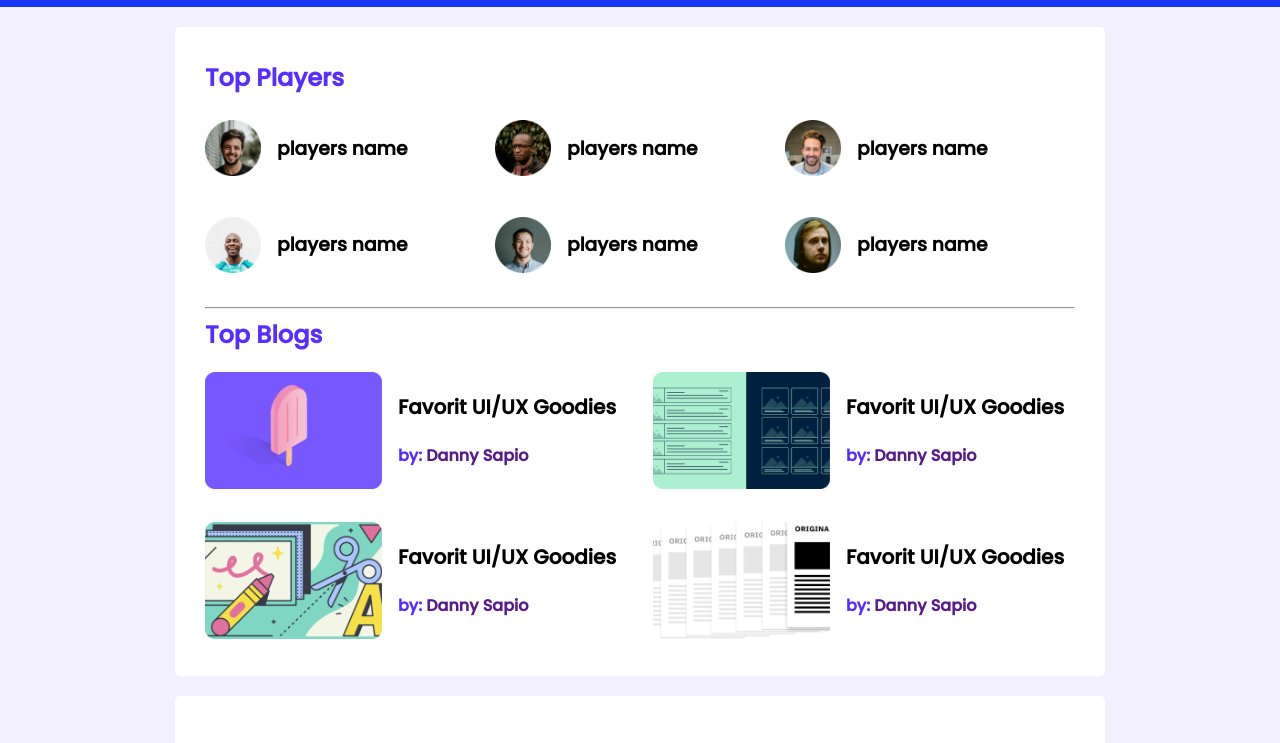
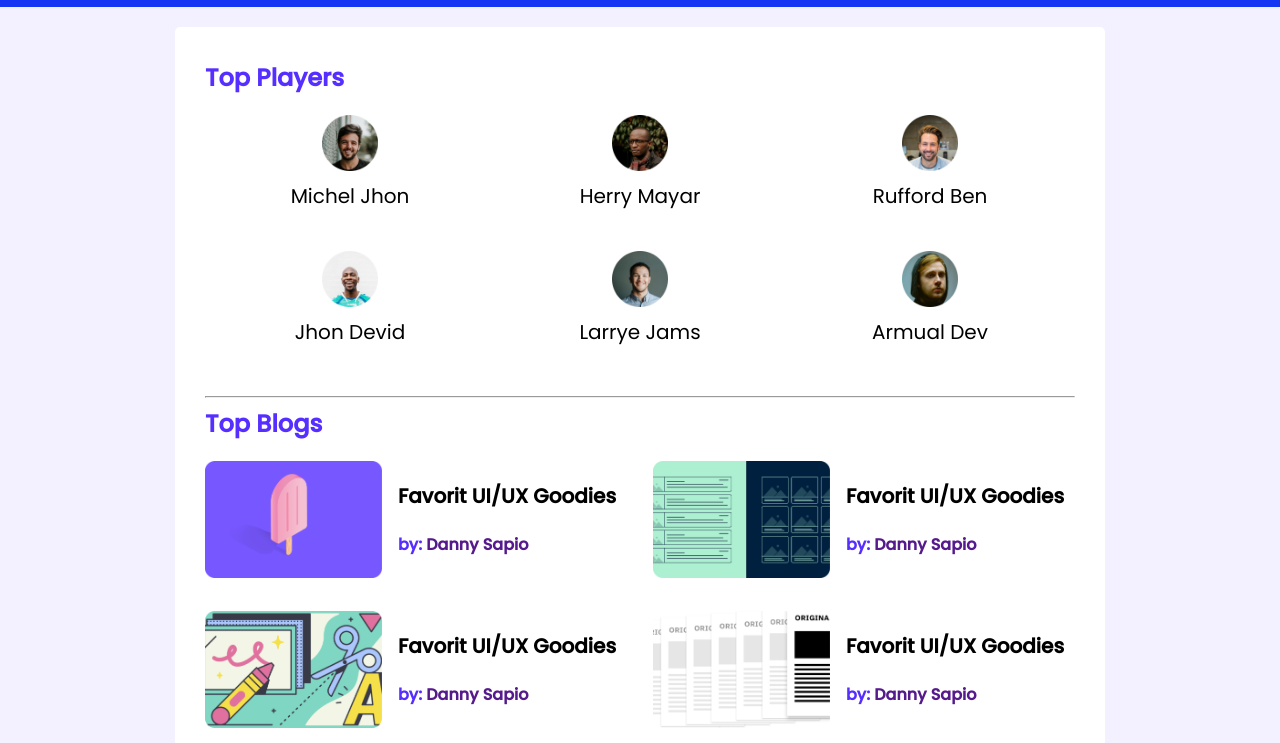
Before and after one commit to apudebnath/leadar-board, a plain HTML site: page index.html in a window 1280 px wide. Shown: the part 90-833 px from the top of the page. Drawn offline with Linux system fonts and the light colour scheme.

Commit message:
content modifying

```diff
--- a/index.html
+++ b/index.html
@@ -18,7 +18,7 @@
     <header class="header-container">
         <div class="header-items">
             <div class="logo">
-                <img src="images/icons/logo.png" alt="logo">
+                <a href="#"><img src="images/icons/logo.png" alt="logo"></a>
                 <h3>Idea</h3>
             </div>
             <nav class="navigation">
@@ -39,27 +39,27 @@
                     <div class="players">
                         <div class="player">
                             <img src="images/players/player-1.png" alt="">
-                            <h3 class="player-name">players name</h3>
+                            <h3 class="player-name">Michel Jhon</h3>
                         </div>
                         <div class="player">
                             <img src="images/players/player-2.png" alt="">
-                            <h3 class="player-name">players name</h3>
+                            <h3 class="player-name">Herry Mayar</h3>
                         </div>
                         <div class="player">
                             <img src="images/players/player-3.png" alt="">
-                            <h3 class="player-name">players name</h3>
+                            <h3 class="player-name">Rufford Ben</h3>
                         </div>
                         <div class="player">
                             <img src="images/players/player-4.png" alt="">
-                            <h3 class="player-name">players name</h3>
+                            <h3 class="player-name">Jhon Devid</h3>
                         </div>
                         <div class="player">
                             <img src="images/players/player-5.png" alt="">
-                            <h3 class="player-name">players name</h3>
+                            <h3 class="player-name">Larrye Jams</h3>
                         </div>
                         <div class="player">
                             <img src="images/players/player-6.png" alt="">
-                            <h3 class="player-name">players name</h3>
+                            <h3 class="player-name">Armual Dev</h3>
                         </div>
                     </div>
                 </div>
--- a/styles/css.css
+++ b/styles/css.css
@@ -50,6 +50,12 @@ hr {
 .header-items .logo img {
     width: 40px;
     height: 50px;
+}
+
+.header-items .logo img:hover {
+    /* transform: rotate(360deg); */
+    transform: rotate(1turn) scale(1.2);
+    transition: transform 2s;
 }
 
 .header-items .logo h3 {
@@ -109,6 +115,12 @@ hr {
 .player-image {
     width: 100px;
     height: 100px;
+
+}
+
+.player-image:hover {
+    transform: rotate(360deg) scale(1.3);
+    transition: transform 2s linear .3s;
 }
 
 .player-image img {
@@ -116,9 +128,10 @@ hr {
 
 }
 
-.player-name {
-    font-weight: 600;
-    margin-top: -15px;
+.player-name h3 {
+    font-size: 20px;
+    font-weight: 400;
+    margin-top: 0px;
     color: rgb(51, 51, 51);
 }
 
--- a/styles/style.css
+++ b/styles/style.css
@@ -47,15 +47,26 @@ hr {
     align-items: center;
 }
 
+
 .header-items .logo img {
     width: 40px;
     height: 50px;
+}
+
+.header-items .logo img:hover {
+    transform: scale(1.1) rotate(1turn);
+    transition: transform 2s linear;
 }
 
 .header-items .logo h3 {
     letter-spacing: .1em;
     color: rgb(248, 248, 248);
     padding: 0 10px;
+}
+
+.header-items .logo h3:hover {
+    transform: scale(1.3) rotate(1turn);
+    transition: transform 3s ease-in-out;
 }
 
 .header-items .navigation {
@@ -89,12 +100,14 @@ hr {
 .players {
     display: grid;
     grid-template-columns: repeat(3, 1fr);
-    grid-row-gap: 30px;
+    grid-row-gap: 20px;
 }
 
 .player {
     display: flex;
     align-items: center;
+    flex-direction: column;
+    justify-content: center;
 }
 
 .player img {
@@ -102,8 +115,17 @@ hr {
     height: 56px;
 }
 
+.player img:hover {
+    width: 56px;
+    height: 56px;
+    transform: scale(1.5) rotate(1turn);
+    transition: transform 2s linear;
+}
+
 .player-name {
-    margin-left: 16px;
+    font-size: 20px;
+    font-weight: 400;
+    margin-top: 10px;
 }
 
 /* ----------------- Top Blogs -------------------- */
```
Also changed, not shown: home.html (+1 -1 lines).
